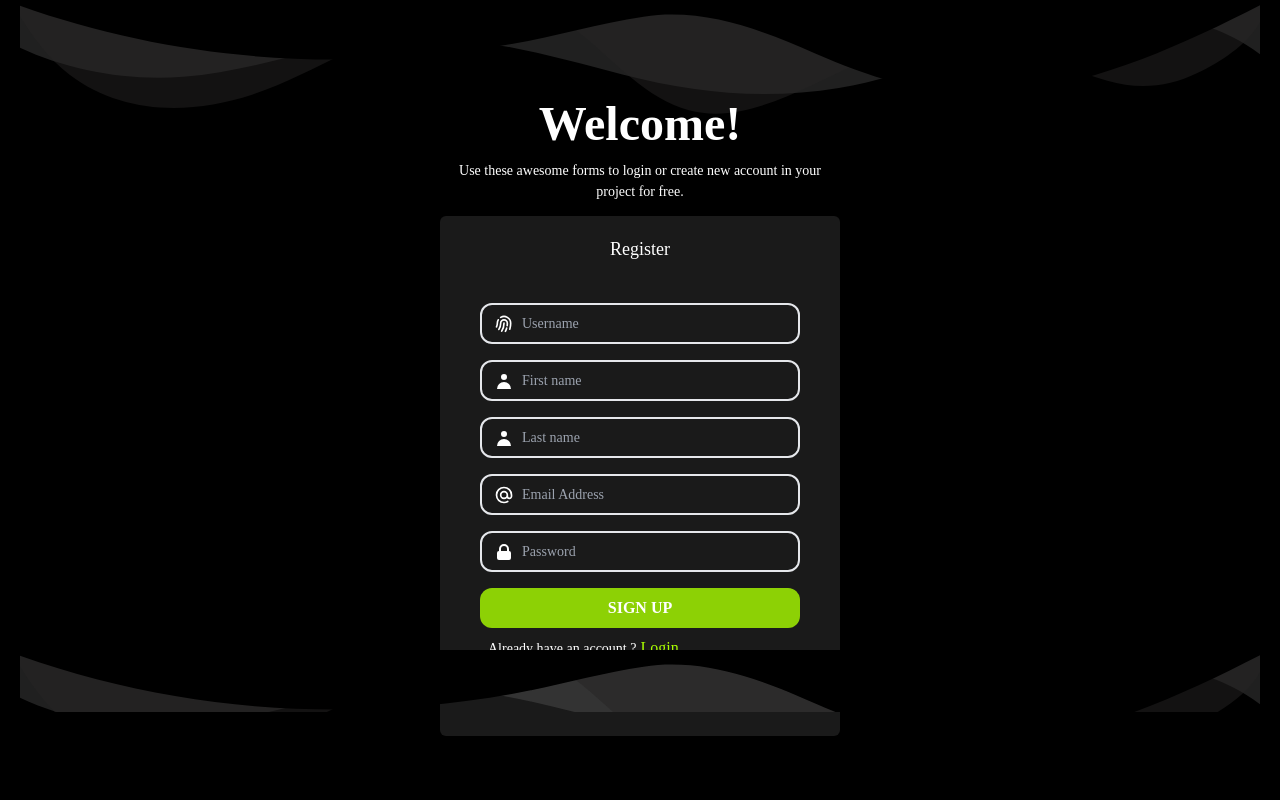
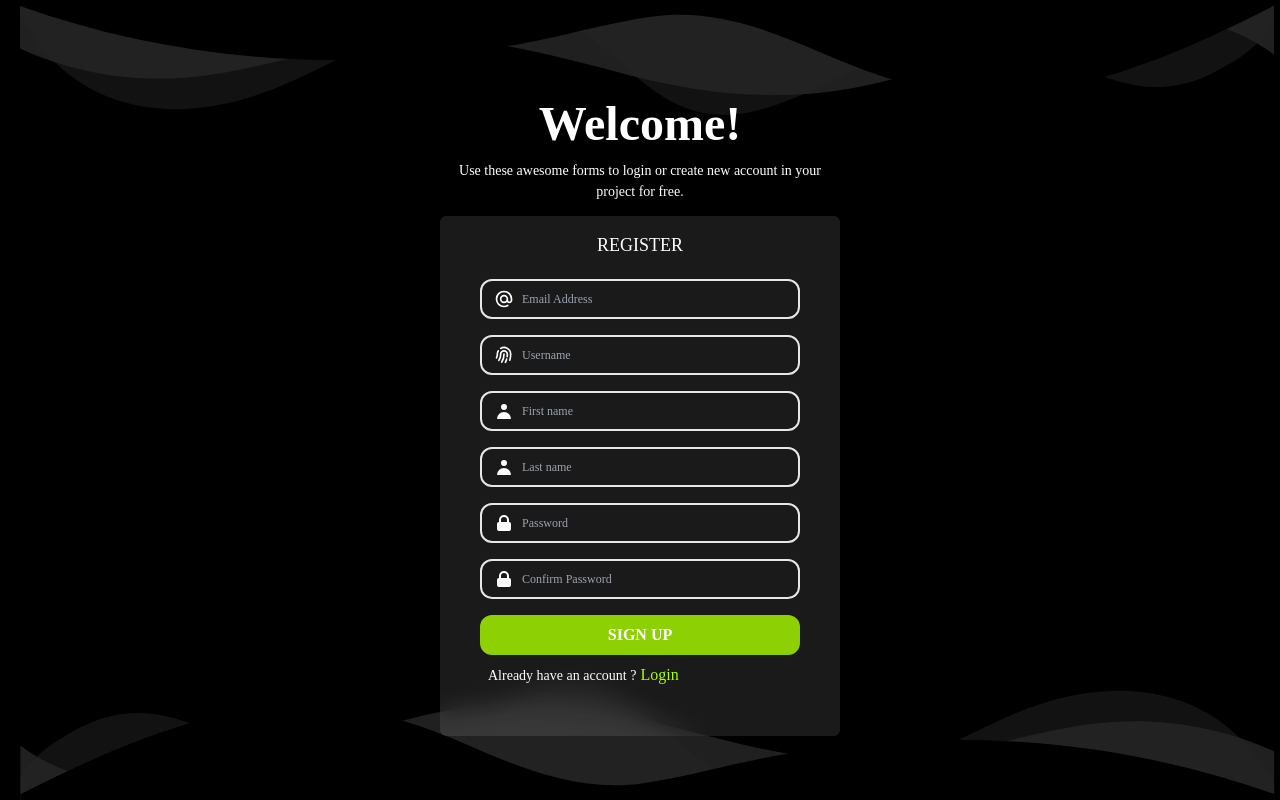
Before and after one commit to asindu99/bethel-dashboard-demo-react.js, a React (Create React App) app: page /register in a window 1280 px wide. Built offline with nearby package versions, Linux system fonts and the light colour scheme; a web font is replaced by a local one.

Commit message:
updated content

```diff
--- a/package.json
+++ b/package.json
@@ -12,6 +12,7 @@
     "react": "^18.2.0",
     "react-chartjs-2": "^5.2.0",
     "react-dom": "^18.2.0",
+    "react-hook-form": "^7.48.2",
     "react-redux": "^8.1.3",
     "react-router-dom": "^6.20.0",
     "react-scripts": "5.0.1",
--- a/src/components/Login_Register/Register.jsx
+++ b/src/components/Login_Register/Register.jsx
@@ -3,14 +3,19 @@ import "../Login_Register/Register.css"
 import { Link, useNavigate } from 'react-router-dom'
 import axios from 'axios';
 import loaderGif from '../../Images/Animation-gifs/loading-6324_256.gif'
+import { UseForm, useForm } from 'react-hook-form';
 
 
 function Register() {
+
+    const {register,formState:{ errors}} = useForm();
+
     const [firstName , setFirstName] = useState('');
     const [lastName , setlastName] = useState('');
     const [email , setemail] = useState('');
     const [password , setPassword] = useState('');
     const [userName , setUserName] = useState('');
+
 
     const [isLoading , setIsLoading] = useState(false)
 
@@ -43,13 +48,18 @@ function Register() {
     }
 
 
+  return (
+  <section className='relative w-full min-h-screen px-5 bg-black'>
+      {/* Top vector pattern */}
+      <div className='flex flex-col items-center w-[98%] justifyl-center h-[400px] rounded-b-xl  absolute bg-black top-0'>
+      <svg data-name="Layer 1" xmlns="http://www.w3.org/2000/svg" viewBox="0 0 1200 120" preserveAspectRatio="none">
+    <path d="M0,0V46.29c47.79,22.2,103.59,32.17,158,28,70.36-5.37,136.33-33.31,206.8-37.5C438.64,32.43,512.34,53.67,583,72.05c69.27,18,138.3,24.88,209.4,13.08,36.15-6,69.85-17.84,104.45-29.34C989.49,25,1113-14.29,1200,52.47V0Z" opacity=".25" class="shape-fill path1"></path>
+    <path d="M0,0V15.81C13,36.92,27.64,56.86,47.69,72.05,99.41,111.27,165,111,224.58,91.58c31.15-10.15,60.09-26.07,89.67-39.8,40.92-19,84.73-46,130.83-49.67,36.26-2.85,70.9,9.42,98.6,31.56,31.77,25.39,62.32,62,103.63,73,40.44,10.79,81.35-6.69,119.13-24.28s75.16-39,116.92-43.05c59.73-5.85,113.28,22.88,168.9,38.84,30.2,8.66,59,6.17,87.09-7.5,22.43-10.89,48-26.93,60.65-49.24V0Z" opacity=".5" class="shape-fill path2"></path>
+    <path d="M0,0V5.63C149.93,59,314.09,71.32,475.83,42.57c43-7.64,84.23-20.12,127.61-26.46,59-8.63,112.48,12.24,165.56,35.4C827.93,77.22,886,95.24,951.2,90c86.53-7,172.46-45.71,248.8-84.81V0Z" class="shape-fill path3"></path>
+      </svg>
+    </div>
 
-
-
-  return (
-  <section className='h-screen px-5 bg-black'>
-      {/* Top vector pattern */}
-      <div className='flex flex-col items-center w-full justifyl-center h-[400px] rounded-b-xl  relative bg-black '>
+    <div className='flex flex-col items-center w-[98%] justifyl-center h-[200px] rounded-b-xl  absolute bg-black bottom-0 rotate-180'>
       <svg data-name="Layer 1" xmlns="http://www.w3.org/2000/svg" viewBox="0 0 1200 120" preserveAspectRatio="none">
     <path d="M0,0V46.29c47.79,22.2,103.59,32.17,158,28,70.36-5.37,136.33-33.31,206.8-37.5C438.64,32.43,512.34,53.67,583,72.05c69.27,18,138.3,24.88,209.4,13.08,36.15-6,69.85-17.84,104.45-29.34C989.49,25,1113-14.29,1200,52.47V0Z" opacity=".25" class="shape-fill path1"></path>
     <path d="M0,0V15.81C13,36.92,27.64,56.86,47.69,72.05,99.41,111.27,165,111,224.58,91.58c31.15-10.15,60.09-26.07,89.67-39.8,40.92-19,84.73-46,130.83-49.67,36.26-2.85,70.9,9.42,98.6,31.56,31.77,25.39,62.32,62,103.63,73,40.44,10.79,81.35-6.69,119.13-24.28s75.16-39,116.92-43.05c59.73-5.85,113.28,22.88,168.9,38.84,30.2,8.66,59,6.17,87.09-7.5,22.43-10.89,48-26.93,60.65-49.24V0Z" opacity=".5" class="shape-fill path2"></path>
@@ -60,29 +70,29 @@ function Register() {
       {/* Middle content section */}
       <div className='flex items-center justify-center bg-transparent'>
         {/*Form Card  */}
-      <div className='w-[400px] h-[520px] bottom-16 absolute backdrop-blur-md bg-white/10 rounded-md'>
+      <div className='w-[400px] h-[520px] bottom-16 absolute backdrop-blur-md bg-white/10 rounded-md items-center justify-center'>
         {/* Heading section */}
         <div className='relative'>
-      <h1 className='text-center text-[18px] text-white p-5 '>Register</h1>
+      <h1 className='text-center text-[18px] text-white pt-4 uppercase'>Register</h1>
       <div className='absolute -top-32'>
       <h3 className='text-center text-white text-[48px] font-bold'>Welcome!</h3>
       <p className='text-center text-white text-[14px]'>Use these awesome forms to login or create new account in your project for free.</p>
       </div>
         </div>
         {/* Form section */}
-        <form class="px-10 py-5">
-{/*
+        <form class="px-10 py-5" >
+
         <div class="flex items-center border-2 py-2 px-3 rounded-xl mb-4">
 
-          <svg xmlns="http://www.w3.org/2000/svg" class="h-5 w-5 text-white" viewBox="0 0 20 20"
-        fill="currentColor">
-        <path fill-rule="evenodd" d="M10 9a3 3 0 100-6 3 3 0 000 6zm-7 9a7 7 0 1114 0H3z"
-          clip-rule="evenodd" />
+          <svg xmlns="http://www.w3.org/2000/svg" class="h-5 w-5 text-white" fill="none"
+            viewBox="0 0 24 24" stroke="currentColor">
+            <path stroke-linecap="round" stroke-linejoin="round" stroke-width="2"
+              d="M16 12a4 4 0 10-8 0 4 4 0 008 0zm0 0v1.5a2.5 2.5 0 005 0V12a9 9 0 10-9 9m4.5-1.206a8.959 8.959 0 01-4.5 1.207" />
           </svg>
-          <input class="pl-2 outline-none border-none bg-transparent text-white text-[14px]" type="text" name="" id="" placeholder="Full name" />
-        </div> */}
-
-
+          <input onChange={(e) =>{setemail(e.target.value)}} class="pl-2 outline-none border-none bg-transparent text-white text-[12px]" type="email" name="" id="" placeholder="Email Address" {...register("email", {
+    required: 'Email is required!' })} />
+            {errors.a && (<small className='text-red-700'>{errors.email.message}</small>)}
+        </div>
 
         <div class="flex items-center border-2 py-2 px-3 rounded-xl mb-4">
 
@@ -91,7 +101,10 @@ function Register() {
           <path stroke-linecap="round" stroke-linejoin="round" stroke-width="2"
             d="M12 11c0 3.517-1.009 6.799-2.753 9.571m-3.44-2.04l.054-.09A13.916 13.916 0 008 11a4 4 0 118 0c0 1.017-.07 2.019-.203 3m-2.118 6.844A21.88 21.88 0 0015.171 17m3.839 1.132c.645-2.266.99-4.659.99-7.132A8 8 0 008 4.07M3 15.364c.64-1.319 1-2.8 1-4.364 0-1.457.39-2.823 1.07-4" />
           </svg>
-          <input onChange={(e) =>{setUserName(e.target.value)}} class="pl-2 outline-none border-none bg-transparent text-white text-[14px]" type="text" name="" id="" placeholder="Username" />
+          <input onChange={(e) =>{setUserName(e.target.value)}} class="pl-2 outline-none border-none bg-transparent text-white text-[12px]" type="text" name="" id="" placeholder="Username" {...register("userName", {
+    required: 'User Name is required!' })}/>
+                {errors.a && (<small className='text-red-700'>{errors.userName.message}</small>)}
+
         </div>
 
         <div class="flex items-center border-2 py-2 px-3 rounded-xl mb-4">
@@ -101,9 +114,11 @@ function Register() {
           clip-rule="evenodd" />
 
           </svg>
-          <input onChange={(e) =>{setFirstName(e.target.value)}} class="pl-2 outline-none border-none bg-transparent text-white text-[14px]" type="text" name="" id="" placeholder="First name" />
+          <input onChange={(e) =>{setFirstName(e.target.value)}} class="pl-2 outline-none border-none bg-transparent text-white text-[12px]" {...register("firstName", {
+    required: 'First Name is required!'})} type="text" name="" id="" placeholder="First name" />
+                    {errors.a && (<small className='text-red-700'>{errors.firstName.message}</small>)}
+
         </div>
-
 
         <div class="flex items-center border-2 py-2 px-3 rounded-xl mb-4">
           <svg xmlns="http://www.w3.org/2000/svg" class="h-5 w-5 text-white" viewBox="0 0 20 20"
@@ -112,22 +127,13 @@ function Register() {
           clip-rule="evenodd" />
 
           </svg>
-          <input onChange={(e) =>{setlastName(e.target.value)}} class="pl-2 outline-none border-none bg-transparent text-white text-[14px]" type="text" name="" id="" placeholder="Last name" />
+          <input onChange={(e) =>{setlastName(e.target.value)}} class="pl-2 outline-none border-none bg-transparent text-white text-[12px]" type="text" name="" id="" placeholder="Last name" {...register("lastName", {
+    required: 'Last Name is required!' })} />
+          {errors.a && (<small className='text-red-700'>{errors.lastName.message}</small>)}
+
         </div>
 
-
         <div class="flex items-center border-2 py-2 px-3 rounded-xl mb-4">
-
-          <svg xmlns="http://www.w3.org/2000/svg" class="h-5 w-5 text-white" fill="none"
-            viewBox="0 0 24 24" stroke="currentColor">
-            <path stroke-linecap="round" stroke-linejoin="round" stroke-width="2"
-              d="M16 12a4 4 0 10-8 0 4 4 0 008 0zm0 0v1.5a2.5 2.5 0 005 0V12a9 9 0 10-9 9m4.5-1.206a8.959 8.959 0 01-4.5 1.207" />
-          </svg>
-          <input onChange={(e) =>{setemail(e.target.value)}} class="pl-2 outline-none border-none bg-transparent text-white text-[14px]" type="text" name="" id="" placeholder="Email Address" />
-        </div>
-
-
-        <div class="flex items-center border-2 py-2 px-3 rounded-xl">
 
             <svg xmlns="http://www.w3.org/2000/svg" class="h-5 w-5 text-white" viewBox="0 0 20 20"
               fill="currentColor">
@@ -135,12 +141,25 @@ function Register() {
                 d="M5 9V7a5 5 0 0110 0v2a2 2 0 012 2v5a2 2 0 01-2 2H5a2 2 0 01-2-2v-5a2 2 0 012-2zm8-2v2H7V7a3 3 0 016 0z"
                 clip-rule="evenodd" />
             </svg>
-            <input onChange={(e) =>{setPassword(e.target.value)}} class="pl-2 outline-none border-none bg-transparent  text-white text-[14px]" type="text" name="" id="" placeholder="Password" />
+            <input onChange={(e) =>{setPassword(e.target.value)}} class="pl-2 outline-none border-none bg-transparent  text-white text-[12px]" type="password" name="" id="" placeholder="Password" {...register("password", {
+    required: 'Password is required' })} />
+              {errors.a && (<small className='text-red-700'>{errors.password.message}</small>)}
+
         </div>
 
+        <div class="flex items-center border-2 py-2 px-3 rounded-xl mb-4">
+            <svg xmlns="http://www.w3.org/2000/svg" class="h-5 w-5 text-white" viewBox="0 0 20 20"
+              fill="currentColor">
+              <path fill-rule="evenodd"
+                d="M5 9V7a5 5 0 0110 0v2a2 2 0 012 2v5a2 2 0 01-2 2H5a2 2 0 01-2-2v-5a2 2 0 012-2zm8-2v2H7V7a3 3 0 016 0z"
+                clip-rule="evenodd" />
+            </svg>
+            <input class="pl-2 outline-none border-none bg-transparent  text-white text-[12px]" type="text" name="" id="" placeholder="Confirm Password" {...register("confirmPassword", {
+    required: 'Confirm Password is required!'})}/>
+        </div>
 
         <button onClick={handleSubmit} type="submit" class="block w-full bg-[#aaff00]/80 mt-4 py-2 rounded-xl text-white font-semibold mb-2 uppercase">
-        { !isLoading && <h3>Sign Up</h3>} { isLoading && <div className='w-full flex justify-center'><img src={loaderGif} alt='' className='flex w-[100px] py-1 justify-center' /></div>}
+        { !isLoading && <h3>Sign Up</h3>} { isLoading && <div className='flex justify-center w-full'><img src={loaderGif} alt='' className='flex w-[100px] py-1 justify-center' /></div>}
 
         </button>
         <span class="text-sm ml-2  text-white">Already have an account ?</span>
@@ -152,13 +171,13 @@ function Register() {
       </div>
 
       {/* Footer vector pattern */}
-      <div class=" top-[250px] relative ">
+      {/* <div class=" top-[250px] relative ">
           <svg data-name="Layer 1" xmlns="http://www.w3.org/2000/svg" viewBox="0 0 1200 60" preserveAspectRatio="none">
             <path d="M0,0V46.29c47.79,22.2,103.59,32.17,158,28,70.36-5.37,136.33-33.31,206.8-37.5C438.64,32.43,512.34,53.67,583,72.05c69.27,18,138.3,24.88,209.4,13.08,36.15-6,69.85-17.84,104.45-29.34C989.49,25,1113-14.29,1200,52.47V0Z" opacity=".25" class="shape-fill path1"></path>
             <path d="M0,0V15.81C13,36.92,27.64,56.86,47.69,72.05,99.41,111.27,165,111,224.58,91.58c31.15-10.15,60.09-26.07,89.67-39.8,40.92-19,84.73-46,130.83-49.67,36.26-2.85,70.9,9.42,98.6,31.56,31.77,25.39,62.32,62,103.63,73,40.44,10.79,81.35-6.69,119.13-24.28s75.16-39,116.92-43.05c59.73-5.85,113.28,22.88,168.9,38.84,30.2,8.66,59,6.17,87.09-7.5,22.43-10.89,48-26.93,60.65-49.24V0Z" opacity=".5" class="shape-fill path2"></path>
             <path d="M0,0V5.63C149.93,59,314.09,71.32,475.83,42.57c43-7.64,84.23-20.12,127.61-26.46,59-8.63,112.48,12.24,165.56,35.4C827.93,77.22,886,95.24,951.2,90c86.53-7,172.46-45.71,248.8-84.81V0Z" class="shape-fill"></path>
         </svg>
-    </div>
+    </div> */}
   </section>
 
   )
```
Also changed, not shown: src/components/Login_Register/Login.jsx (+38 -18 lines), src/validation/validation.js (added), 1 other file (tests, documents, lock files or other folders). Lines whose indentation alone changed are shown as unchanged.
